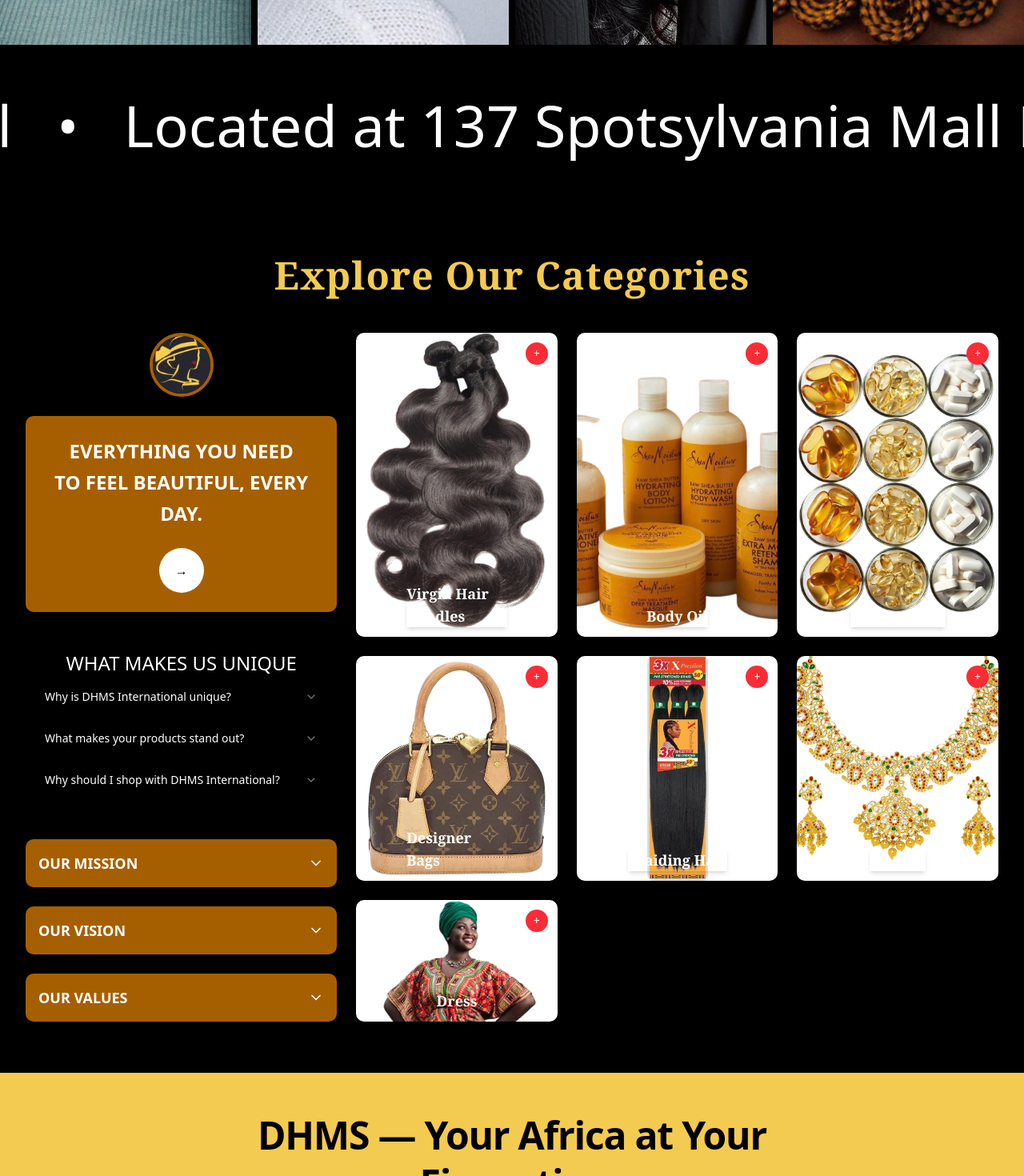
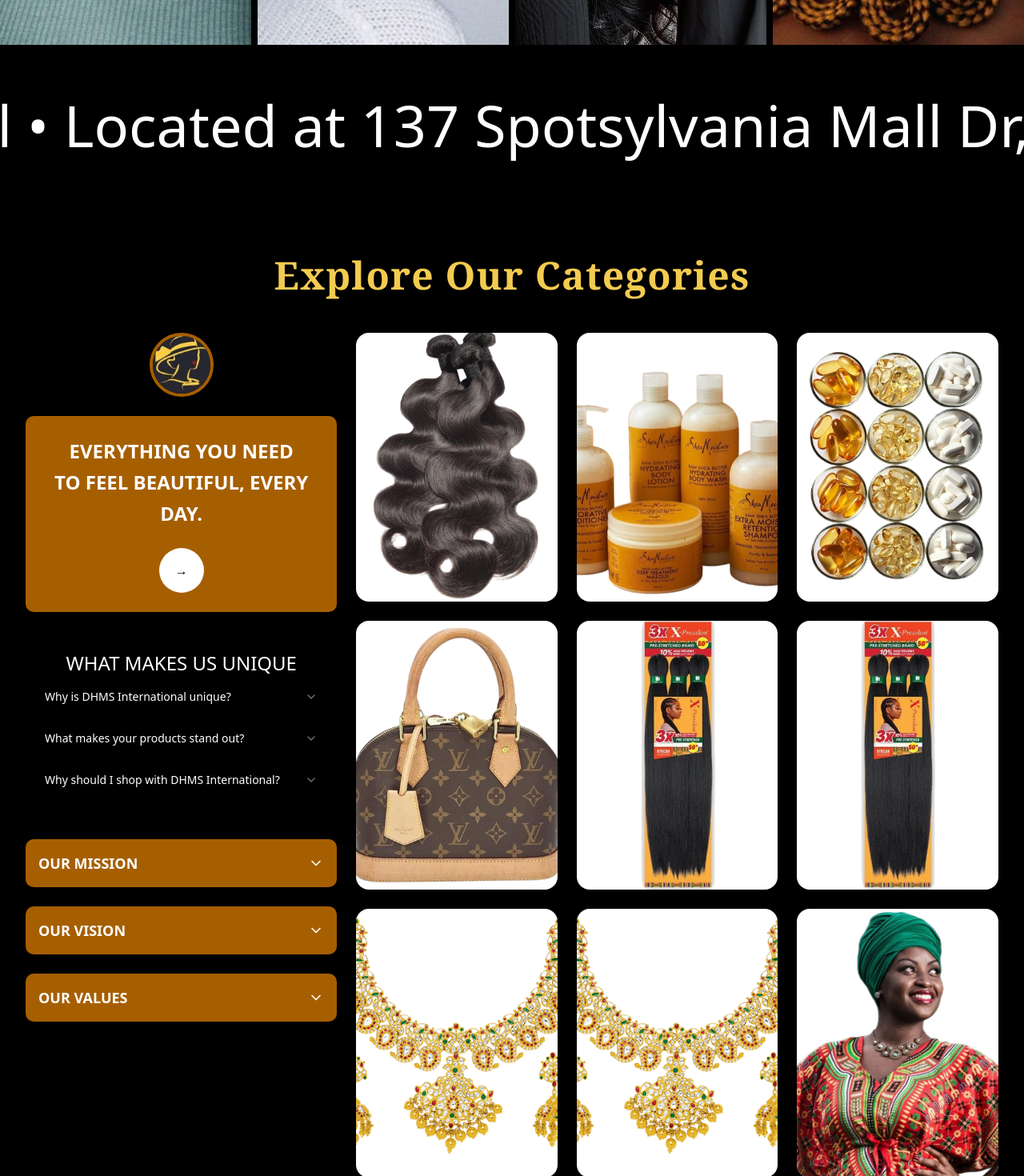
Before and after one commit to impactteamtech/DHMS_international_UI, a React (Vite) app: page / in a window 1280 px wide. Shown: the part 840-2310 px from the top of the page at 80% size. Built offline with nearby package versions, Linux system fonts and the light colour scheme.

Commit message:
home update

```diff
--- a/src/components/Banner/Banner.tsx
+++ b/src/components/Banner/Banner.tsx
@@ -11,14 +11,17 @@
       transition={{ duration: 0.8, ease: 'easeOut' }}
       viewport={{ once: true }}>
       <Marquee
-        className="text-white   h-full font-raleway text-7xl overflow-hidden whitespace-nowrap"
+      className="text-white h-full font-raleway text-7xl overflow-hidden whitespace-nowrap"
         gradient={false}
-        speed={100}
+        speed={100}>
+        <a
+          href="https://www.google.com/maps/place/137+Spotsylvania+Mall+Dr,+Fredericksburg,+VA+22407"
+          target="_blank"
+          rel="noopener noreferrer"
+          className="hover:underline"
         >
-        DHMS International &nbsp; • &nbsp;
-        Located at 137 Spotsylvania Mall Dr, Fredericksburg, VA, 22407 &nbsp; • &nbsp;
-        DHMS International &nbsp; • &nbsp;
-        Located at 137 Spotsylvania Mall Dr, Fredericksburg, VA, 22407
+          DHMS International • Located at 137 Spotsylvania Mall Dr, Fredericksburg, VA, 22407 • DHMS International • Located at 137 Spotsylvania Mall Dr, Fredericksburg, VA, 22407 •
+        </a>
       </Marquee>
     </motion.section>
   )
--- a/src/components/Categories/Categories.tsx
+++ b/src/components/Categories/Categories.tsx
@@ -15,6 +15,8 @@
   { name: 'Supplements', image: '/supplements.png', description: 'Nourish your beauty from within with premium supplements designed to support melanin-rich skin, strong hair, and vibrant energy.' },
   { name: 'Designer Bags', image: '/designer_bag.png', description: 'Bold, statement-making designer bags to elevate your style — carry your culture, confidence, and power on your shoulder.' },
   { name: 'Braiding Hair', image: '/braiding_hair.png', description: 'Vibrant braiding hair for the ultimate protective styles — celebrate African heritage with every twist, braid, and bead.' },
+  { name: 'Braiding Hair', image: '/braiding_hair.png', description: 'Vibrant braiding hair for the ultimate protective styles — celebrate African heritage with every twist, braid, and bead.' },
+  { name: 'Jewelry', image: '/jewelry.png', description: 'Dazzling jewelry pieces inspired by African royalty — adorn yourself with earrings, rings, and necklaces fit for a goddess.' },
   { name: 'Jewelry', image: '/jewelry.png', description: 'Dazzling jewelry pieces inspired by African royalty — adorn yourself with earrings, rings, and necklaces fit for a goddess.' },
   { name: 'Dress', image: '/dress.jpg', description: 'Fierce and fabulous dresses that make you feel unstoppable — channeling African prints, bold colors, and effortless glam.' },
 ]
@@ -34,14 +36,14 @@
 
   return (
     <motion.section
-        id='categories'
+      id='categories'
       className='w-full bg-black px-4 sm:px-6 md:px-8 py-16 relative'
       initial={{ opacity: 0, y: 50 }}
       whileInView={{ opacity: 1, y: 0 }}
       transition={{ duration: 0.8, ease: 'easeOut' }}
       viewport={{ once: true }}
     >
-      <h2  className='text-center text-3xl sm:text-4xl md:text-5xl font-extrabold text-[#f3cb50] mb-12 font-serif tracking-wide'>
+      <h2 className='text-center text-3xl sm:text-4xl md:text-5xl font-extrabold text-[#f3cb50] mb-12 font-serif tracking-wide'>
         Explore Our Categories
       </h2>
 
@@ -93,29 +95,30 @@
           {categories.map((cat, index) => (
             <motion.div
               key={index}
-              className='group relative flex flex-col items-center justify-center cursor-pointer rounded-lg overflow-hidden shadow-md hover:shadow-xl transition transform hover:scale-105 bg-white'
-              initial={{ opacity: 0, y: 50, rotate: -5, scale: 0.9 }}
-              animate={{ opacity: 1, y: 0, rotate: 0, scale: 1 }}
-              transition={{ type: 'spring', stiffness: 80, damping: 12, delay: index * 0.1 }}
+              className="group relative flex flex-col items-center justify-center rounded-2xl overflow-hidden shadow-md hover:shadow-xl transition-all duration-300 bg-white"
+              initial={{ opacity: 0, y: 20 }}
+              animate={{ opacity: 1, y: 0 }}
+              transition={{ delay: index * 0.1, duration: 0.5, ease: 'easeOut' }}
             >
+              {/* Image */}
               <img
                 src={cat.image}
                 alt={cat.name}
-                className='w-full h-full object-cover transition duration-500 group-hover:opacity-0'
+                className="w-full h-84 object-cover transition-transform duration-500 group-hover:scale-105"
               />
-              <div className='absolute inset-0 bg-black bg-opacity-80 opacity-0 group-hover:opacity-100 transition duration-500 flex items-center justify-center p-4'>
-                <p className='text-white text-center font-serif text-sm sm:text-base'>
-                  {cat.description}
-                </p>
+
+              {/* Glass Overlay */}
+              <div className="absolute inset-0 bg-white/10 backdrop-blur-md opacity-0 group-hover:opacity-100 transition-opacity duration-500 flex flex-col items-center justify-center text-center px-4">
+                <h3 className="text-lg sm:text-xl text-white font-bold drop-shadow-md mb-1">{cat.name}</h3>
+                <p className="text-sm text-white font-light drop-shadow-md">{cat.description}</p>
+                <button className="mt-3 px-4 py-2 text-sm text-white border border-white rounded-full hover:bg-white/20 cursor-pointer transition">
+                  View More
+                </button>
               </div>
-              <div className='absolute top-3 right-3 bg-red-500 text-white rounded-full w-7 h-7 flex items-center justify-center text-sm z-10'>
-                +
-              </div>
-              <span className='absolute bottom-3 left-1/2 transform -translate-x-1/2 text-white font-serif text-base sm:text-lg font-bold shadow-md'>
-                {cat.name}
-              </span>
             </motion.div>
           ))}
+
+
         </div>
       </div>
     </motion.section>
--- a/src/components/Highlights/Highlights.tsx
+++ b/src/components/Highlights/Highlights.tsx
@@ -6,7 +6,7 @@
       {/* Hero Heading */}
       <div className="text-center mb-12 max-w-3xl">
         <h2 className="text-4xl sm:text-5xl font-extrabold font-play leading-tight tracking-tight">
-          DHMS — Your Africa at Your Fingertips
+          DHMS — Africa at Your Fingertips
         </h2>
         <p className="text-base sm:text-lg mt-4 font-medium text-black">
           Rooted in tradition. Elevated for today. Explore handpicked African beauty, wellness, and fashion — crafted to celebrate your glow, your roots, and your rhythm.
--- a/src/components/InStore/InStore.tsx
+++ b/src/components/InStore/InStore.tsx
@@ -55,15 +55,6 @@
         </p>
       </div>
 
-      {/* Store Image (optional) */}
-      {/* <div className="relative z-10 flex justify-center mb-12">
-        <img
-          src="/images/store-pickup.jpg"
-          alt="In-Store Pickup"
-          className="w-full max-w-md rounded-2xl shadow-2xl border-4 border-[#f3cb50]"
-        />
-      </div> */}
-
       {/* Product Cards */}
       <div className="relative z-10 max-w-6xl mx-auto">
         <h2 className="text-2xl sm:text-3xl font-semibold text-center text-white mb-8">
@@ -114,7 +105,7 @@
           Walk-ins welcome • Pickup hours: Mon–Sat, 10am – 6pm
         </p>
         <p className="text-sm text-gray-500 mt-1">
-          Visit us at our Fayetteville location.
+          Visit us at our Spotsylvania Mall location.
         </p>
       </div>
     </div>
```
Lines whose indentation alone changed are shown as unchanged.
